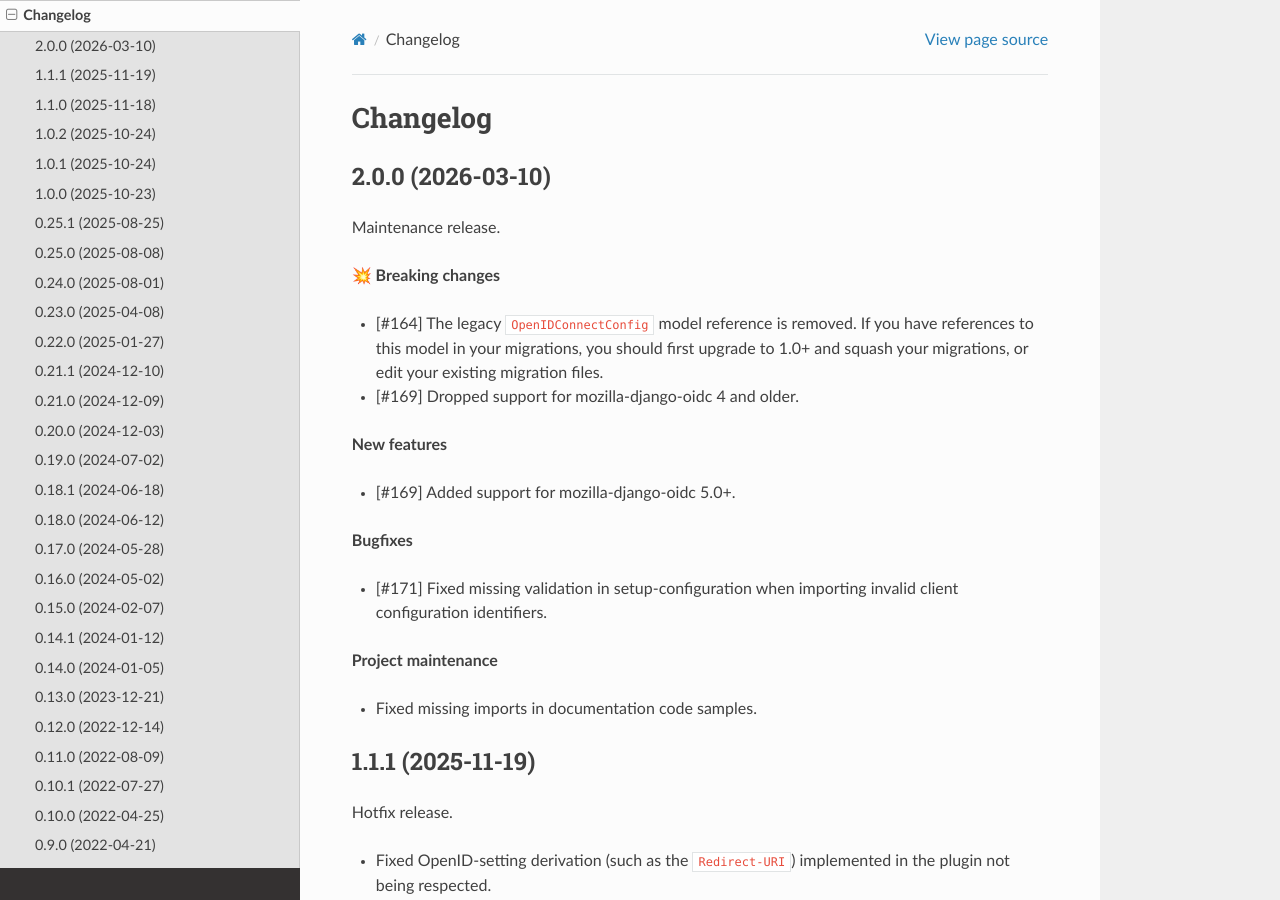
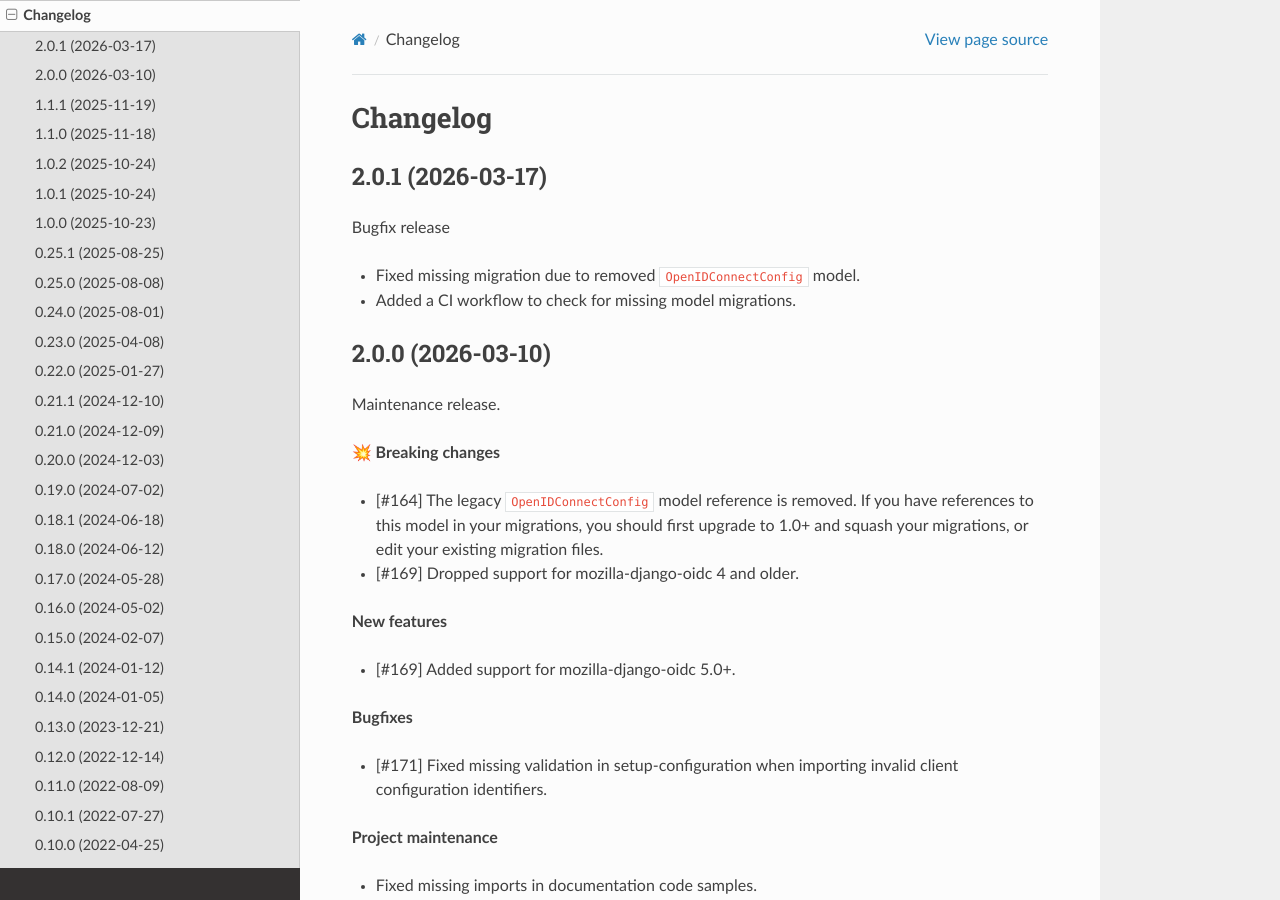
Before and after one commit to maykinmedia/mozilla-django-oidc-db, a Sphinx documentation site: the page built from docs/changelog.rst, in a window 1280 px wide and 900 px high. Built offline with Sphinx 7.4.7 and the Read the Docs theme 3.1.0, drawn with Linux system fonts in a browser that asks for light colours.

Commit message:
:bookmark: Release 2.0.1

```diff
--- a/CHANGELOG.rst
+++ b/CHANGELOG.rst
@@ -1,6 +1,14 @@
 =========
 Changelog
 =========
+
+2.0.1 (2026-03-17)
+==================
+
+Bugfix release
+
+* Fixed missing migration due to removed ``OpenIDConnectConfig`` model.
+* Added a CI workflow to check for missing model migrations.
 
 2.0.0 (2026-03-10)
 ==================
--- a/README.rst
+++ b/README.rst
@@ -7,7 +7,7 @@
 mozilla-django-oidc-db
 ======================
 
-:Version: 2.0.0
+:Version: 2.0.1
 :Source: https://github.com/maykinmedia/mozilla-django-oidc-db
 :Keywords: OIDC, django, database, authentication
 
--- a/docs/conf.py
+++ b/docs/conf.py
@@ -42,7 +42,7 @@ copyright = "2024, Maykin Media"
 author = "Maykin Media"
 
 # The full version, including alpha/beta/rc tags
-release = "2.0.0"
+release = "2.0.1"
 
 
 # -- General configuration ---------------------------------------------------
--- a/pyproject.toml
+++ b/pyproject.toml
@@ -4,7 +4,7 @@ build-backend = "setuptools.build_meta"
 
 [project]
 name = "mozilla-django-oidc-db"
-version = "2.0.0"
+version = "2.0.1"
 description = "A database-backed configuration for mozilla-django-oidc"
 authors = [
     {name = "Maykin Media", email = "support@maykinmedia.nl"}
@@ -84,7 +84,7 @@ markers = [
 ]
 
 [tool.bumpversion]
-current_version = "2.0.0"
+current_version = "2.0.1"
 files = [
     {filename = "pyproject.toml"},
     {filename = "README.rst"},
```
